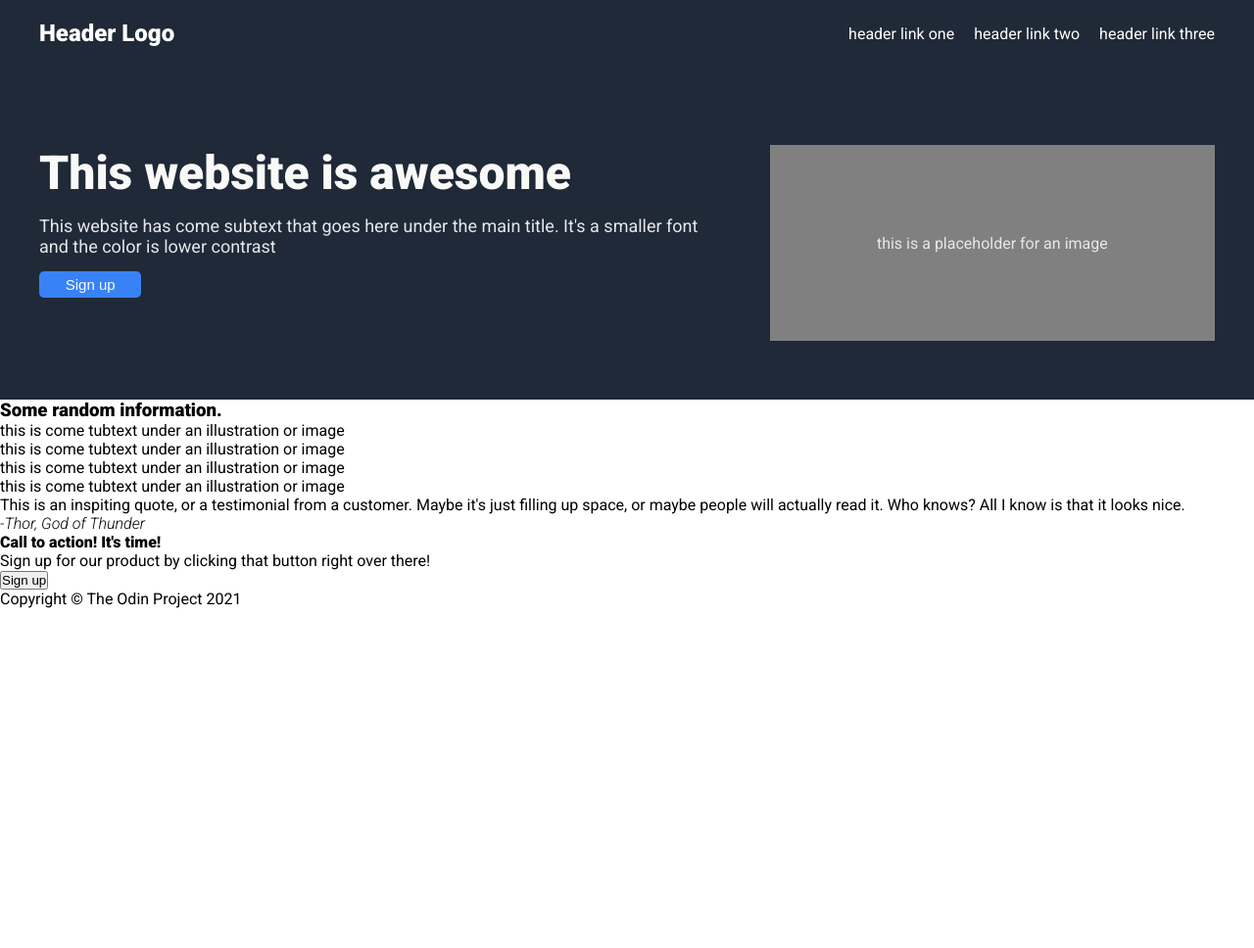
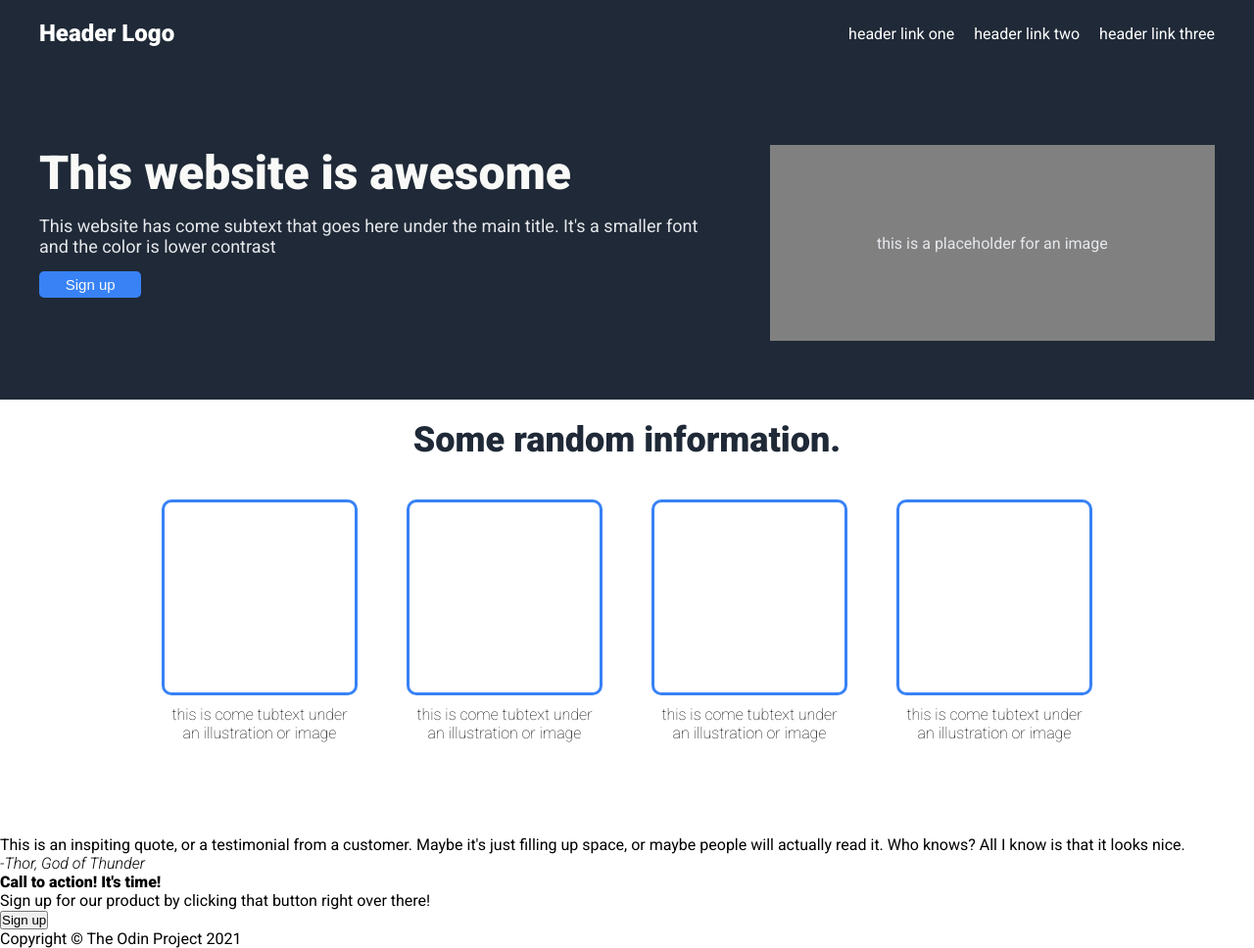
Before and after one commit to timsmith96/landing-page, a plain HTML site: page index.html in a window 1280 px wide. Shown: the whole page at 98% size. Before the commit the page ends 800 px from the top, so only its background shows below. Drawn offline with Linux system fonts and the light colour scheme.

Commit message:
Add styling for main section

```diff
--- a/index.html
+++ b/index.html
@@ -7,7 +7,7 @@
     <link rel="stylesheet" href="style.css">
     <link rel="preconnect" href="https://fonts.googleapis.com">
     <link rel="preconnect" href="https://fonts.gstatic.com" crossorigin>
-    <link href="https://fonts.googleapis.com/css2?family=Roboto:ital,wght@0,400;0,900;1,300&display=swap" rel="stylesheet">
+    <link href="https://fonts.googleapis.com/css2?family=Roboto:ital,wght@0,100;0,300;0,400;0,900;1,300&display=swap" rel="stylesheet">
     <title>Document</title>
 </head>
 <body>
@@ -34,16 +34,26 @@
         </div>
     </header>
     <main class="main">
+        <div class="main-container">
             <h3>Some random information.</h3>
             <div class="box-container">
+                <div class="box-wrapper">
+                    <div class="box"></div>
+                    <figcaption class="light">this is come tubtext under an illustration or image</figcaption>
+                </div>
+                <div class="box-wrapper">
                     <div class="box"></div>
                     <figcaption>this is come tubtext under an illustration or image</figcaption>
+                </div>
+                <div class="box-wrapper">
                     <div class="box"></div>
                     <figcaption>this is come tubtext under an illustration or image</figcaption>
+                </div>
+                <div class="box-wrapper">
                     <div class="box"></div>
                     <figcaption>this is come tubtext under an illustration or image</figcaption>
-            <div class="box"></div>
-            <figcaption>this is come tubtext under an illustration or image</figcaption>
+                </div>
+            </div>
         </div>
     </main>
     <section class="section">
--- a/style.css
+++ b/style.css
@@ -1,3 +1,9 @@
+/*
+=========
+GLOBAL
+=========
+*/
+
 * {
     box-sizing: border-box;
     margin: 0;
@@ -7,6 +13,12 @@
 body {
     font-family: 'Roboto', sans-serif;
 }
+
+/*
+=========
+HEADER
+=========
+*/
 
 .header {
     background-color: #1F2937;
@@ -94,3 +106,50 @@ h1 {
 .img-container p {
     color: #e5e7eb;
 }
+
+/*
+=========
+MAIN
+=========
+*/
+
+.main {
+    background-color: #fff;
+}
+
+.main-container{
+    width: 900px;
+    margin: 0 auto;
+    padding: 20px;
+}
+
+.main-container h3 {
+    text-align: center;
+    font-size: 36px;
+    font-weight: 700;
+    color: #1f2937;
+}
+
+.box {
+    height: 200px;
+    width: 200px;
+    border: 3px solid #3882f6;
+    border-radius: 10px;
+}
+
+.box-container {
+    display: flex;
+    margin-top: 40px;
+    justify-content: center;
+    gap: 50px;
+    padding-bottom: 75px;
+}
+
+.box-wrapper {
+    text-align: center;
+}
+
+.box-wrapper figcaption {
+    font-weight: 100;
+    margin-top: 10px;
+}
```
Lines whose indentation alone changed are shown as unchanged.
